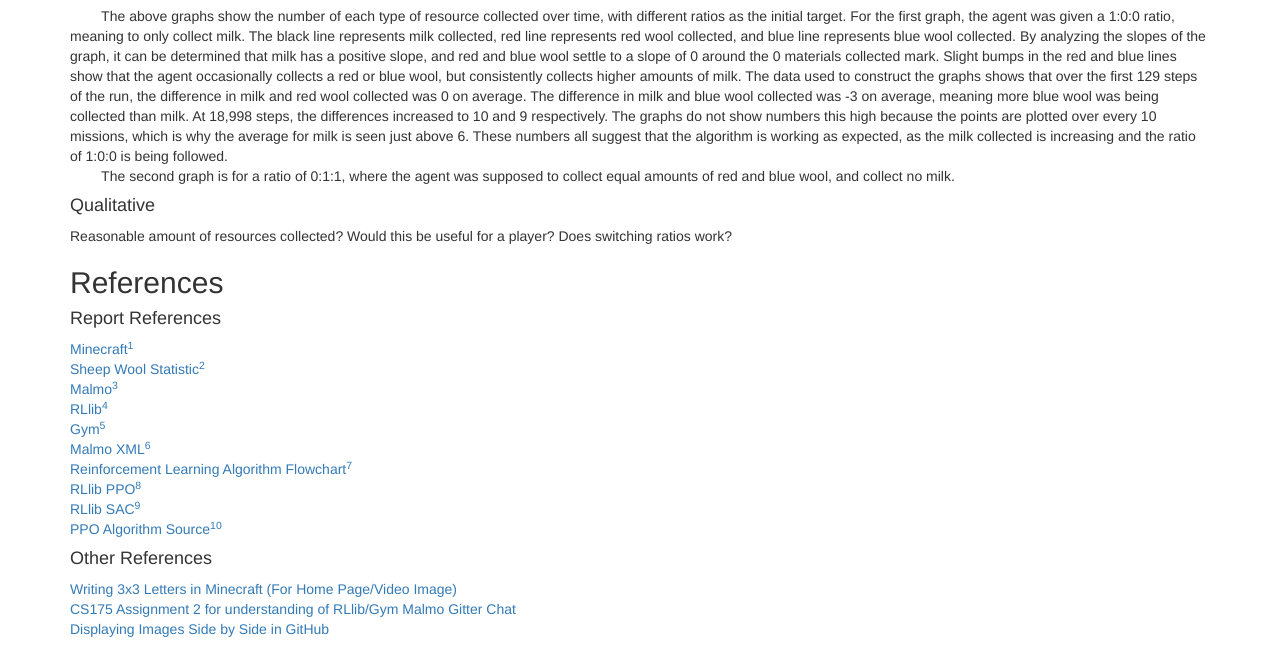
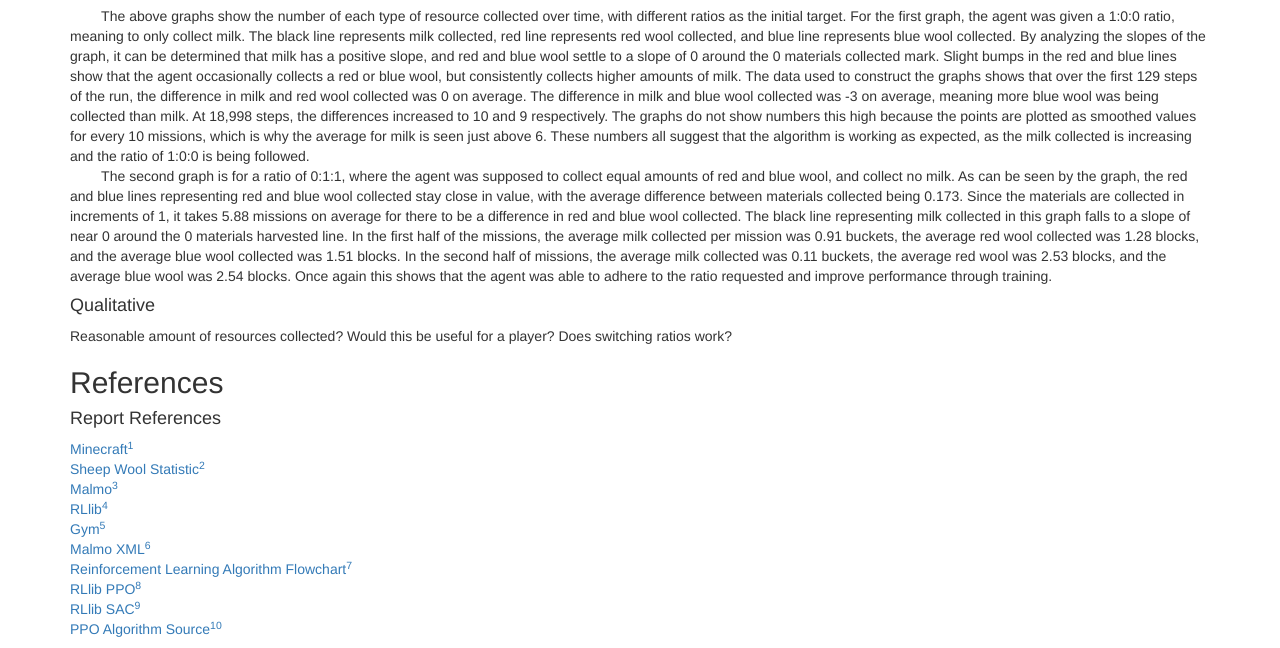
Before and after one commit to brandonmeyer/BarnyardBot, a Jekyll site: the page built from docs/final.md, in a window 1280 px wide and 900 px high, scrolled down 3865 px, cut to the strip 252-900 px from the top of the window. Built offline with Jekyll 4.4.1, drawn with Linux system fonts in a browser that asks for light colours; formulas are drawn with MathJax 3.

Commit message:
Update final.md

```diff
--- a/docs/final.md
+++ b/docs/final.md
@@ -53,9 +53,8 @@
   <img src="https://user-images.githubusercontent.com/51243475/144723701-c6321885-442a-4e55-9c04-63bf487d1c19.png" alt="0:1:1 Ratio Resources" width="375" height="275">
 </p>
 
-&nbsp;&nbsp;&nbsp;&nbsp;&nbsp;&nbsp;&nbsp;&nbsp;The above graphs show the number of each type of resource collected over time, with different ratios as the initial target. For the first graph, the agent was given a 1:0:0 ratio, meaning to only collect milk. The black line represents milk collected, red line represents red wool collected, and blue line represents blue wool collected. By analyzing the slopes of the graph, it can be determined that milk has a positive slope, and red and blue wool settle to a slope of 0 around the 0 materials collected mark. Slight bumps in the red and blue lines show that the agent occasionally collects a red or blue wool, but consistently collects higher amounts of milk. The data used to construct the graphs shows that over the first 129 steps of the run, the difference in milk and red wool collected was 0 on average. The difference in milk and blue wool collected was -3 on average, meaning more blue wool was being collected than milk. At 18,998 steps, the differences increased to 10 and 9 respectively. The graphs do not show numbers this high because the points are plotted over every 10 missions, which is why the average for milk is seen just above 6. These numbers all suggest that the algorithm is working as expected, as the milk collected is increasing and the ratio of 1:0:0 is being followed. <br/>
-&nbsp;&nbsp;&nbsp;&nbsp;&nbsp;&nbsp;&nbsp;&nbsp;The second graph is for a ratio of 0:1:1, where the agent was supposed to collect equal amounts of red and blue wool, and collect no milk.
-
+&nbsp;&nbsp;&nbsp;&nbsp;&nbsp;&nbsp;&nbsp;&nbsp;The above graphs show the number of each type of resource collected over time, with different ratios as the initial target. For the first graph, the agent was given a 1:0:0 ratio, meaning to only collect milk. The black line represents milk collected, red line represents red wool collected, and blue line represents blue wool collected. By analyzing the slopes of the graph, it can be determined that milk has a positive slope, and red and blue wool settle to a slope of 0 around the 0 materials collected mark. Slight bumps in the red and blue lines show that the agent occasionally collects a red or blue wool, but consistently collects higher amounts of milk. The data used to construct the graphs shows that over the first 129 steps of the run, the difference in milk and red wool collected was 0 on average. The difference in milk and blue wool collected was -3 on average, meaning more blue wool was being collected than milk. At 18,998 steps, the differences increased to 10 and 9 respectively. The graphs do not show numbers this high because the points are plotted as smoothed values for every 10 missions, which is why the average for milk is seen just above 6. These numbers all suggest that the algorithm is working as expected, as the milk collected is increasing and the ratio of 1:0:0 is being followed. <br/>
+&nbsp;&nbsp;&nbsp;&nbsp;&nbsp;&nbsp;&nbsp;&nbsp;The second graph is for a ratio of 0:1:1, where the agent was supposed to collect equal amounts of red and blue wool, and collect no milk. As can be seen by the graph, the red and blue lines representing red and blue wool collected stay close in value, with the average difference between materials collected being 0.173. Since the materials are collected in increments of 1, it takes 5.88 missions on average for there to be a difference in red and blue wool collected. The black line representing milk collected in this graph falls to a slope of near 0 around the 0 materials harvested line. In the first half of the missions, the average milk collected per mission was 0.91 buckets, the average red wool collected was 1.28 blocks, and the average blue wool collected was 1.51 blocks. In the second half of missions, the average milk collected was 0.11 buckets, the average red wool was 2.53 blocks, and the average blue wool was 2.54 blocks. Once again this shows that the agent was able to adhere to the ratio requested and improve performance through training.
 
 
 
```
